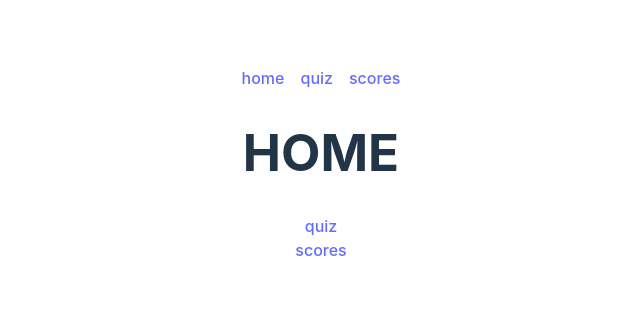
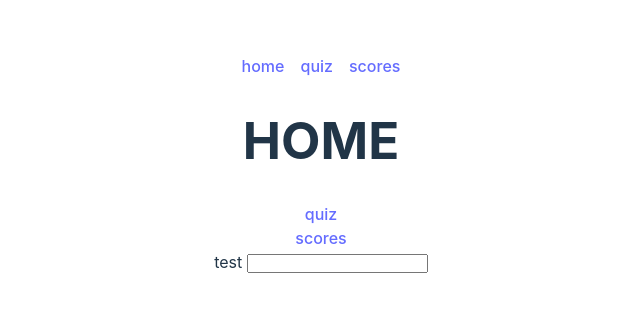
Before and after one commit to bhwong11/vue-test, a Vue app: page / in a window 1280 px wide. Shown: the part 236-548 px from the top of the page, without its empty margins (319-959 px from the left). Built offline with nearby package versions, Linux system fonts and the light colour scheme; no server answers.

Commit message:
test v model

```diff
--- a/src/App.vue
+++ b/src/App.vue
@@ -12,6 +12,8 @@ const routes:{[key: string]:any} ={
 }
 
 const currentPath = ref(window.location.pathname)
+
+const testValue = ref('')
 
 window.addEventListener('hashchange',()=>{
   currentPath.value = window.location.pathname
@@ -33,6 +35,10 @@ const currentView = computed(()=>{
   <div v-if="!currentView">
     <h2>404 not found</h2>
   </div>
+  <label>
+    test
+  <input v-model="testValue"/>
+  </label>
 </template>
 
 <style scoped>
```
